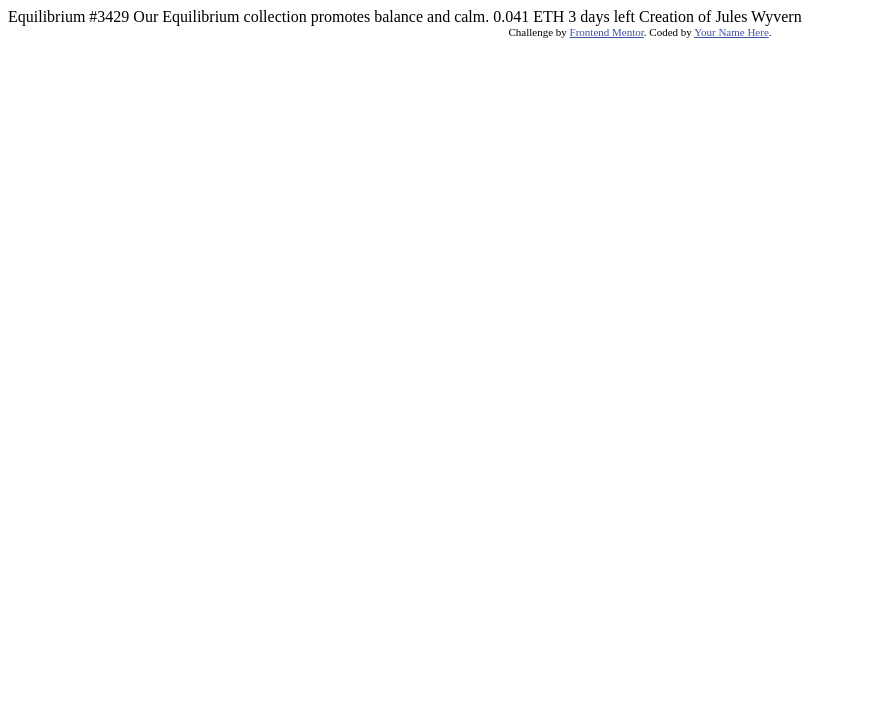
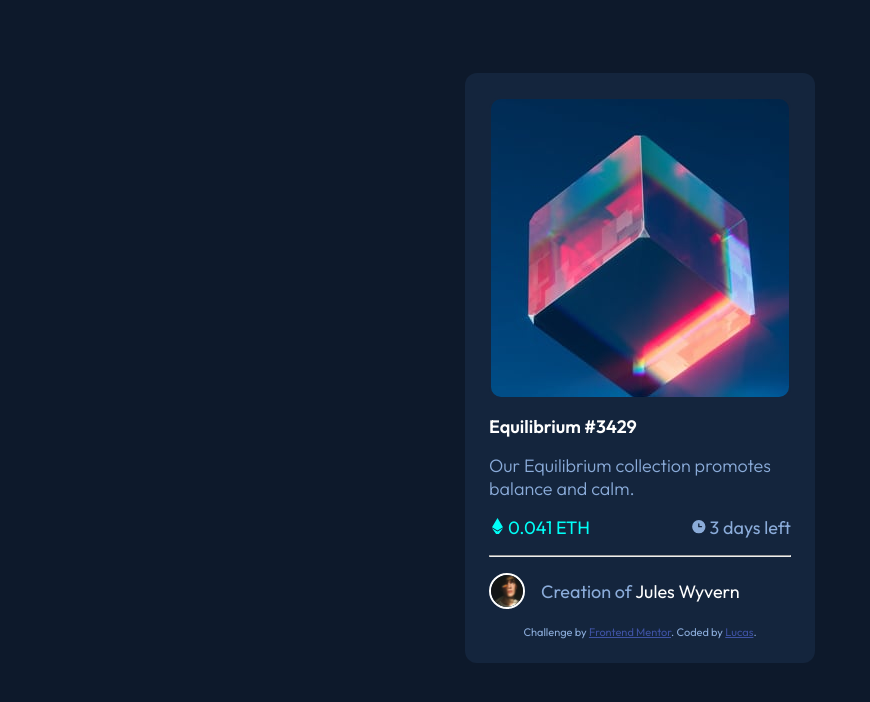
Before and after one commit to lucas26a/nft-preview-card, a plain HTML site: page index.html in a window 1280 px wide. Shown: the whole page, without its empty margins (0-870 px from the left). Drawn offline with Linux system fonts and the light colour scheme.

Commit message:
second commit

```diff
--- a/index.html
+++ b/index.html
@@ -3,31 +3,42 @@
 <head>
   <meta charset="UTF-8">
   <meta name="viewport" content="width=device-width, initial-scale=1.0"> <!-- displays site properly based on user's device -->
+  <link rel="icon" type="image/png" sizes="32x32" href="./images/favicon-32x32.png">
+  <link rel="preconnect" href="https://fonts.googleapis.com">
+  <link rel="preconnect" href="https://fonts.gstatic.com" crossorigin>
+  <link href="https://fonts.googleapis.com/css2?family=Outfit:wght@300;400;600&display=swap" rel="stylesheet">
+  <link rel="stylesheet" href="style.css">
 
-  <link rel="icon" type="image/png" sizes="32x32" href="./images/favicon-32x32.png">
 
   <title>Frontend Mentor | NFT preview card component</title>
 
-  <!-- Feel free to remove these styles or customise in your own stylesheet 👍 -->
-  <style>
-    .attribution { font-size: 11px; text-align: center; }
-    .attribution a { color: hsl(228, 45%, 44%); }
-  </style>
 </head>
+
 <body>
+  <div class="card">
+    <div class="card__image"></div>
+    <div class="card__content">
+      <div class="card__title">
+        Equilibrium #3429
+      </div>
+      <p class="card__text">
+        Our Equilibrium collection promotes balance and calm.
+      </p>
+      <div class="card__details">
+        <span class="details__eth">0.041 ETH</span>
 
-  Equilibrium #3429
-
-  Our Equilibrium collection promotes balance and calm.
-
-  0.041 ETH
-  3 days left
-
-  Creation of Jules Wyvern
-
-  <div class="attribution">
-    Challenge by <a href="https://www.frontendmentor.io?ref=challenge" target="_blank">Frontend Mentor</a>.
-    Coded by <a href="#">Your Name Here</a>.
+        <span class="details__time">3 days left</span>
+      </div>
+      <hr class="card__line" />
+      <div class="card__creator">
+        <img class="creator__avatar" src="./images/image-avatar.png" alt="">
+        <span>Creation of <span class="creator__name">Jules Wyvern</span></span>
+      </div>
+      <div class="attribution">
+        Challenge by <a href="https://www.frontendmentor.io?ref=challenge" target="_blank">Frontend Mentor</a>.
+        Coded by <a href="https://github.com/lucas26a/nft-preview-card">Lucas</a>.
+      </div>
+    </div>
   </div>
 </body>
 </html>
--- /dev/null
+++ b/style.css
@@ -0,0 +1,146 @@
+*, ::after, ::before {
+  margin: 0;
+  padding: 0;
+  box-sizing: border-box;
+}
+:root {
+  --main-bg: hsl(217, 54%, 11%);
+  --card-bg: hsl(216, 50%, 16%);
+  --line: hsl(215, 32%, 27%);
+  --active: hsl(178, 100%, 50%);
+  --white: hsl(0, 0%, 100%);
+  --text: hsl(215, 51%, 70%);
+  --br: 12px;
+  --transition: all 150ms ease;
+}
+
+.attribution {
+  font-size: 11px;
+  text-align: center;
+}
+
+.attribution a {
+  color: hsl(228, 45%, 44%);
+  transition: var(--transition);
+}
+.attribution a:hover {
+  color: var(--active);
+}
+body {
+  font-family: 'Outfit', sans-serif;
+  background: var(--main-bg);
+  font-size: 18px;
+  padding-top: 10px;
+  padding-inline: .5rem;
+}
+.card {
+  flex-direction: column;
+  max-width: 350px;
+  background-color: var(--card-bg);
+  padding: 1.5rem;
+  border-radius: 12px;
+  margin-inline: auto;
+  height: 90%;
+  color: var(--text);
+  margin-top: 5%;
+}
+.card__image {
+  margin-block: 0 1rem;
+  position: relative;
+  cursor: pointer;
+  aspect-ratio: 1/1;
+  width: 100%;
+  background-image: url("./images/image-equilibrium.jpg");
+  background-repeat: no-repeat;
+  background-position: center;
+  border-radius: var(--br);
+  background-color: var(--active);
+  overflow: hidden;
+  border: 2px solid var(--card-bg);
+}
+.card__image::after,
+.card__image::before {
+  position: absolute;
+  display: block;
+  content: "";
+  height: 100%;
+  width: 100%;
+  top: 0;
+  transition: var(--transition);
+}
+.card__image::before {
+  background-color: var(--active);
+  opacity: 0;
+}
+.card__image::after {
+  background-image: url("./images/icon-view.svg");
+  background-repeat: no-repeat;
+  background-position: center;
+  opacity: 0;
+}
+.card__image:hover::before {
+  opacity: .5;
+}
+.card__image:hover::after {
+  opacity: 1;
+}
+.card__content {
+  display: flex;
+  flex-direction: column;
+  gap: 1rem;
+}
+.card__title {
+  color: var(--white);
+  font-weight: 600;
+  transition: color 150ms ease;
+  cursor: pointer;
+}
+.card__text {
+  font-weight: 300;
+}
+.card__title:hover {
+  color: var(--active);
+}
+.card__details {
+  display: flex;
+  justify-content: space-between;
+}
+.card__details .details__eth {
+  color: var(--active);
+}
+.details__eth::before, .details__time::before {
+  content: "";
+  display: inline-block;
+  background-repeat: no-repeat;
+  background-position-x: center;
+  margin-right: 3px;
+  height: 1rem;
+  width: 1rem;
+}
+.details__eth::before {
+  background-image: url("./images/icon-ethereum.svg");
+}
+.details__time::before {
+  background-image: url("./images/icon-clock.svg");
+}
+.card__line {
+  color: var(--line);
+}
+.card__creator {
+  display: flex;
+  align-items: center;
+  gap: 1rem;
+  transition: var(--transition);
+}
+.card__creator .creator__avatar {
+  width: 36px;
+  border: 2px solid white;
+  border-radius: 50%;
+}
+.card__creator .creator__name {
+  color: var(--white)
+}
+.card__creator .creator__name:hover {
+  cursor: pointer;
+  color: var(--active);
+}
```
Also changed, not shown: 1 other file.
